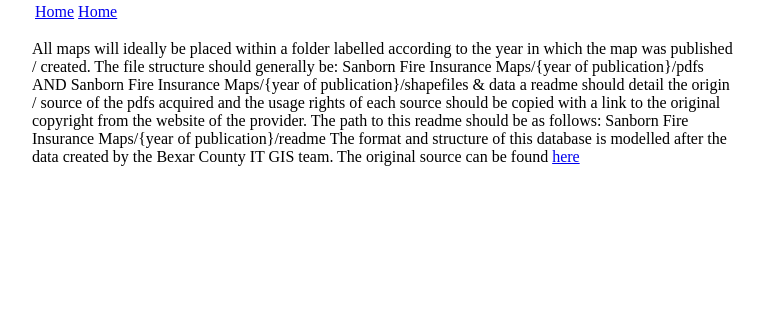
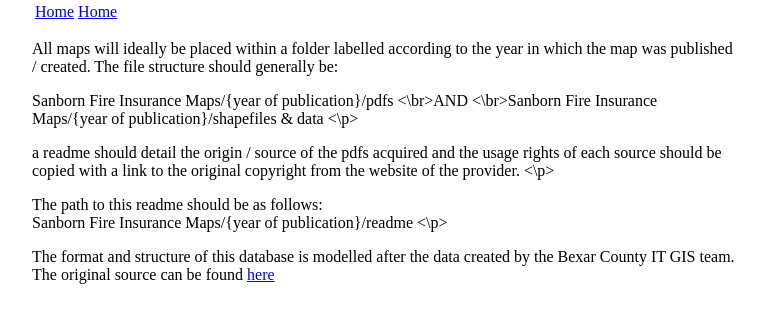
Before and after one commit to PATKZ-STMU/Hispanic-San-Antonio-History-Mapping-Project, a plain HTML site: page sanborns.html in a window 1280 px wide. Shown: the whole page, without its empty margins (256-1021 px from the left). Drawn offline with Linux system fonts and the light colour scheme.

Commit message:
Update sanborns.html

```diff
--- a/sanborns.html
+++ b/sanborns.html
@@ -16,17 +16,23 @@
 </tr></table>
 <p>
 All maps will ideally be placed within a folder labelled according to the year in which the map was published / created. The file structure should generally be:
+</p>
+<p>
+Sanborn Fire Insurance Maps/{year of publication}/pdfs
+<\br>AND
+<\br>Sanborn Fire Insurance Maps/{year of publication}/shapefiles & data
+<\p>
 
-Sanborn Fire Insurance Maps/{year of publication}/pdfs
-AND
-Sanborn Fire Insurance Maps/{year of publication}/shapefiles & data
+<p>
+a readme should detail the origin / source of the pdfs acquired and the usage rights of each source should be copied with a link to the original copyright from the website of the provider.
+<\p>
 
-a readme should detail the origin / source of the pdfs acquired and the usage rights of each source should be copied with a link to the original copyright from the website of the provider.
-
+<p>
 The path to this readme should be as follows:
-Sanborn Fire Insurance Maps/{year of publication}/readme
-
+<br>Sanborn Fire Insurance Maps/{year of publication}/readme
+<\p>
+<p>
 The format and structure of this database is modelled after the data created by the Bexar County IT GIS team. The original source can be found <a href="http://gis-bexar.opendata.arcgis.com/datasets/2a73c78c51b54e97b4af51901ac3f379_0?uiTab=table">here</a>
-  </p>
+</p>
   </body>
 </html>
```
